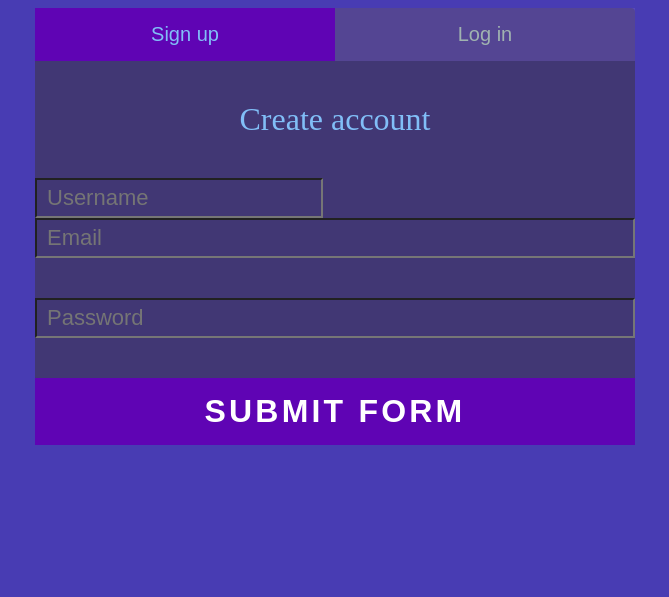
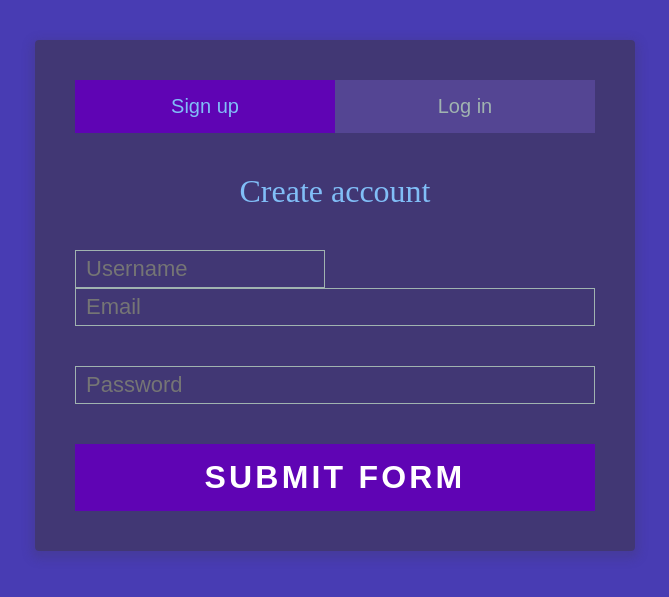
Before and after one commit to andrei-cristian/speculapp, a PHP site: page /Login.html in a window 1280 px wide. Shown: the top 597 px of the page, without its empty margins (305-974 px from the left). Run offline with PHP 8.4, Linux system fonts and the light colour scheme.

Commit message:
Update Login.css

```diff
--- a/Login.css
+++ b/Login.css
@@ -33,11 +33,11 @@ button:hover{
 
 .form{
 	background: rgba(65, 55, 110, 0.9);
-	padding: 40 px;
+	padding: 40px;
 	max-width: 600px;
-	margin: 40 px auto;
+	margin: 40px auto;
 	border-radius:4px;
-	box-shadow: 0 4px 10px 4px rgba(65,55,110,0,3);
+	box-shadow: 0px 4px 10px 4px rgba(65,55,110,0.3);
 	margin-right: auto;
 	margin-left: auto;
 }
@@ -65,7 +65,7 @@ button:hover{
 	width: 50%;
 	text-align: center;
 	cursor: pointer;
-	transition: .1s ease;
+	transition: 0.1s ease;
 }
 
 .tab button:hover{
@@ -86,14 +86,14 @@ h1{
 	text-align: center;
 	color: #81BEF7;
 	font-weight: 300;
-	margin: 0 0 40px;
+	margin: 0px 0px 40px;
 }
 
 label{
 	position: absolute;
 	transform: translateY(6px);
 	left:13px;
-	transition: all 0.25 ease;
+	transition: all 0.25s ease;
 	pointer-events: none;
 	font-size: 22px;
 }
@@ -125,10 +125,10 @@ input, textarea{
 	padding: 5px 10px;
 	background: none;
 	background-image: none;
-	border: 1 px solid #a0b3b0;
+	border: 1px solid #a0b3b0;
 	color: #ffffff;
 	border-radius: 0;
-	transition: border-color .25 ease, box-shadow .25 ease;
+	transition: border-color 0.25s ease, box-shadow 0.25s ease;
 }
 
 input:focus, textarea:focus{
```
